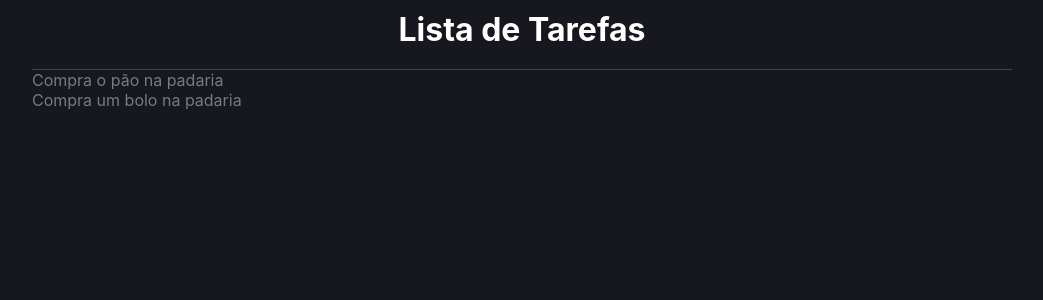
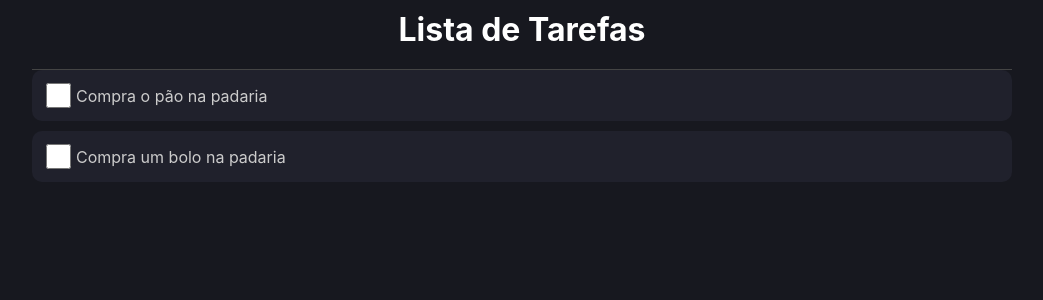
Before and after one commit to jamangueira7/to-do-list-react-, a React (Create React App) app: page / in a window 1280 px wide. Shown: the top 300 px of the page, without its empty margins (118-1161 px from the left). Built offline with nearby package versions, Linux system fonts and the light colour scheme.

Commit message:
stylo do ListItem melhorado

```diff
--- a/src/App.tsx
+++ b/src/App.tsx
@@ -6,7 +6,7 @@ import { ListItem } from './components/ListItem';
 const App = () => {
     const [list, setList] = useState<Item[]>([
         {id: 1, name: 'Compra o pão na padaria', done: false},
-        {id: 2, name: 'Compra um bolo na padaria', done: false},
+        {id: 2, name: 'Compra um bolo na padaria', done: true},
     ]);
 
     return(
--- a/src/components/ListItem/index.tsx
+++ b/src/components/ListItem/index.tsx
@@ -8,7 +8,8 @@ type Props = {
 export const ListItem = ({ item }: Props) => {
     return (
         <Component.Container>
-            {item.name}
+            <input type="checkbox" />
+            <label>{item.name}</label>
         </Component.Container>
     );
 }
--- a/src/components/ListItem/styles.ts
+++ b/src/components/ListItem/styles.ts
@@ -1,3 +1,19 @@
 import styled from 'styled-components';
 
-export const Container = styled.div``;
+export const Container = styled.div`
+  display: flex;
+  background-color: #20212C;
+  padding: 10px;
+  border-radius: 10px;
+  margin-bottom: 10px;
+  align-items: center;
+
+  input {
+    width: 25px;
+    height: 25px;
+    margin-right: 5px;
+  }
+  label {
+    color: #CCC;
+  }
+`;
```
